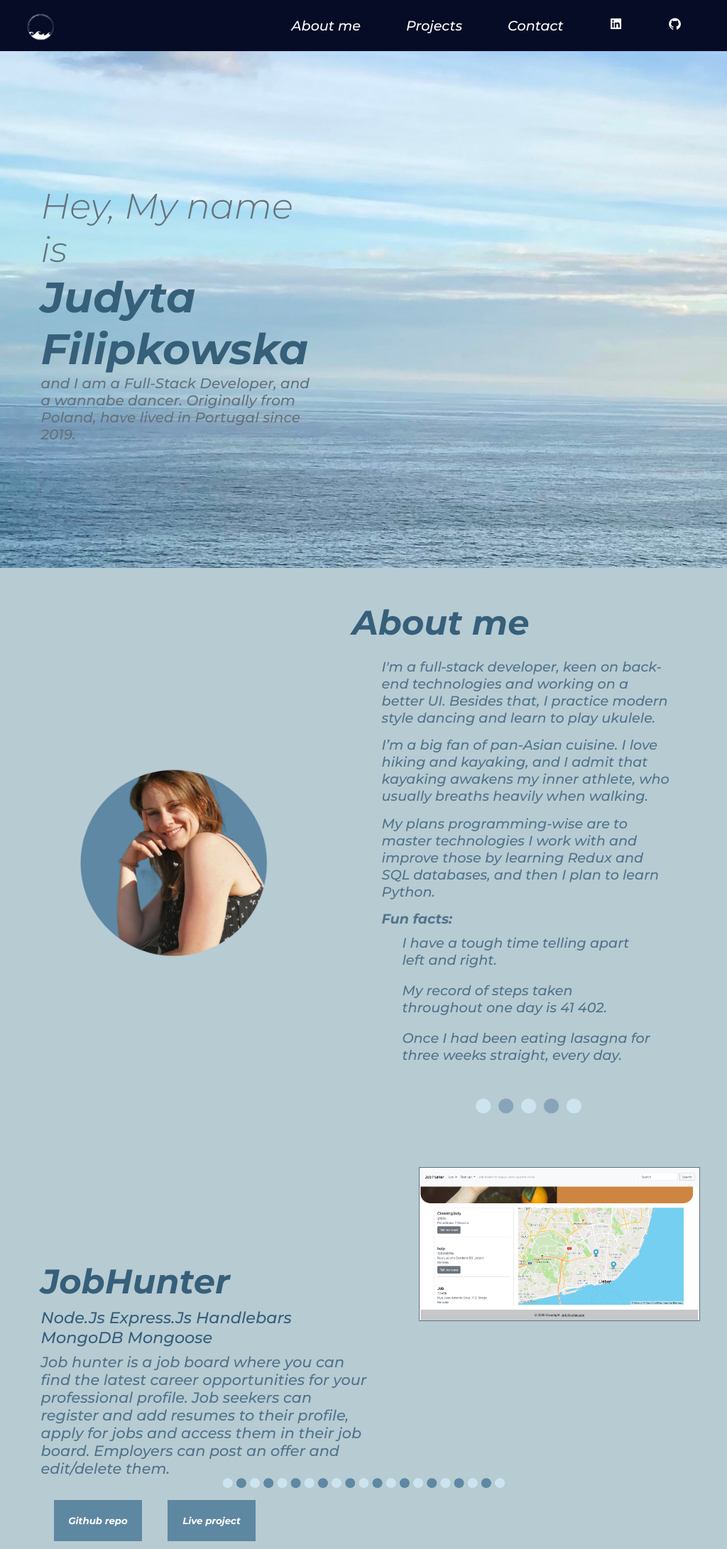
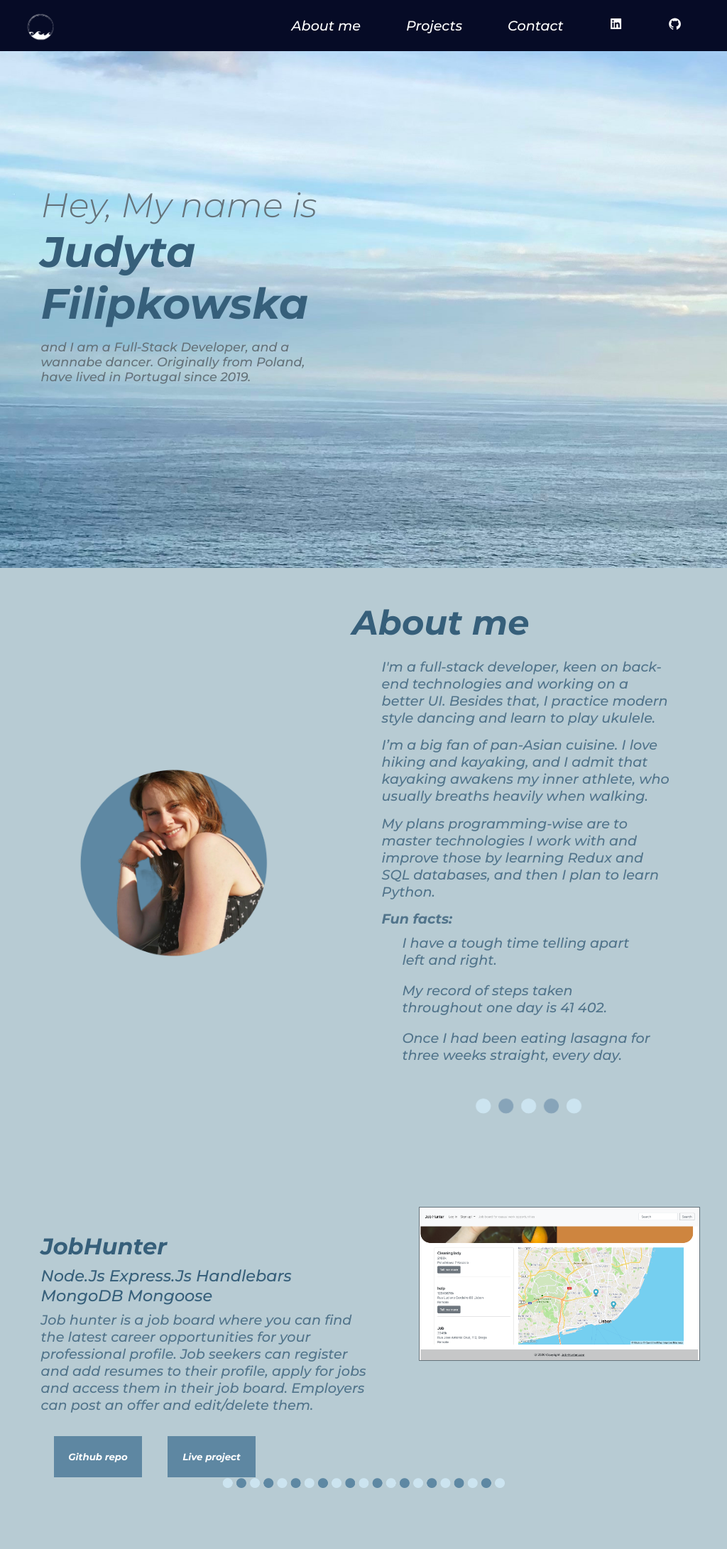
Before and after one commit to judytafilipkowska/portfolio, a React (Create React App) app: page / in a window 1024 px wide. Shown: the top 2182 px of the page at 71% size. Built offline with nearby package versions, Linux system fonts and the light colour scheme.

Commit message:
add responsivnes

```diff
--- a/src/components/about/About.css
+++ b/src/components/about/About.css
@@ -113,12 +113,5 @@ span {
     margin: 1rem 2rem 1rem 0;
   }
 
-  .list {
-  }
+
 }
-
-@media screen and (min-width: 769px) and (max-width: 1024px) {
-}
-
-@media screen and (min-width: 1025px) and (max-width: 1200px) {
-}
--- a/src/components/contact/Contact.css
+++ b/src/components/contact/Contact.css
@@ -33,7 +33,7 @@
 }
 
 .contact-text {
-  font-size: 4rem;
+  font-size: 3rem;
   width: 80%;
   color: #365f7a;
 }
@@ -136,7 +136,13 @@ button {
 }
 
 @media screen and (min-width: 769px) and (max-width: 1024px) {
+  .contact-text {
+    font-size: 2.3rem;
+  }
 }
 
 @media screen and (min-width: 1025px) and (max-width: 1200px) {
+  .contact-text {
+    font-size: 2.3rem;
+  }
 }
--- a/src/components/project/Project.css
+++ b/src/components/project/Project.css
@@ -78,7 +78,16 @@
 }
 
 @media screen and (min-width: 769px) and (max-width: 1024px) {
+  .project-title{
+    font-size: 2rem;
+  }
+  .project-description {
+    font-size: 1.2rem;
+  }
 }
 
 @media screen and (min-width: 1025px) and (max-width: 1200px) {
+  .project-title{
+    font-size: 2.3rem;
+  }
 }
--- a/src/components/projestList/ProjectList.css
+++ b/src/components/projestList/ProjectList.css
@@ -70,9 +70,18 @@
 }
 
 @media screen and (min-width: 769px) and (max-width: 1024px) {
-
+  .project-list-left {
+    margin-top: 0.01rem;
+  }
+  .project-list-right {
+    margin-top: 15rem
+  }
 }
 
 @media screen and (min-width: 1025px) and (max-width: 1200px) {
 
+  .project-list-right {
+    margin-top: 15rem
+  }
+
 }
--- a/src/components/welcome/welcome.css
+++ b/src/components/welcome/welcome.css
@@ -96,7 +96,25 @@
 }
 
 @media screen and (min-width: 769px) and (max-width: 1024px) {
+  .welcome-message {
+    font-size: 3rem;
+  }
+
+  .welcome-name {
+    margin-bottom: 0.9rem;
+  }
+
+  .welcome-desription {
+    font-size: 1.1rem;
+  }
 }
 
 @media screen and (min-width: 1025px) and (max-width: 1200px) {
+  .welcome-message {
+    font-size: 3rem;
+  }
+
+  .welcome-desription {
+    font-size: 1.4rem;
+  }
 }
```
